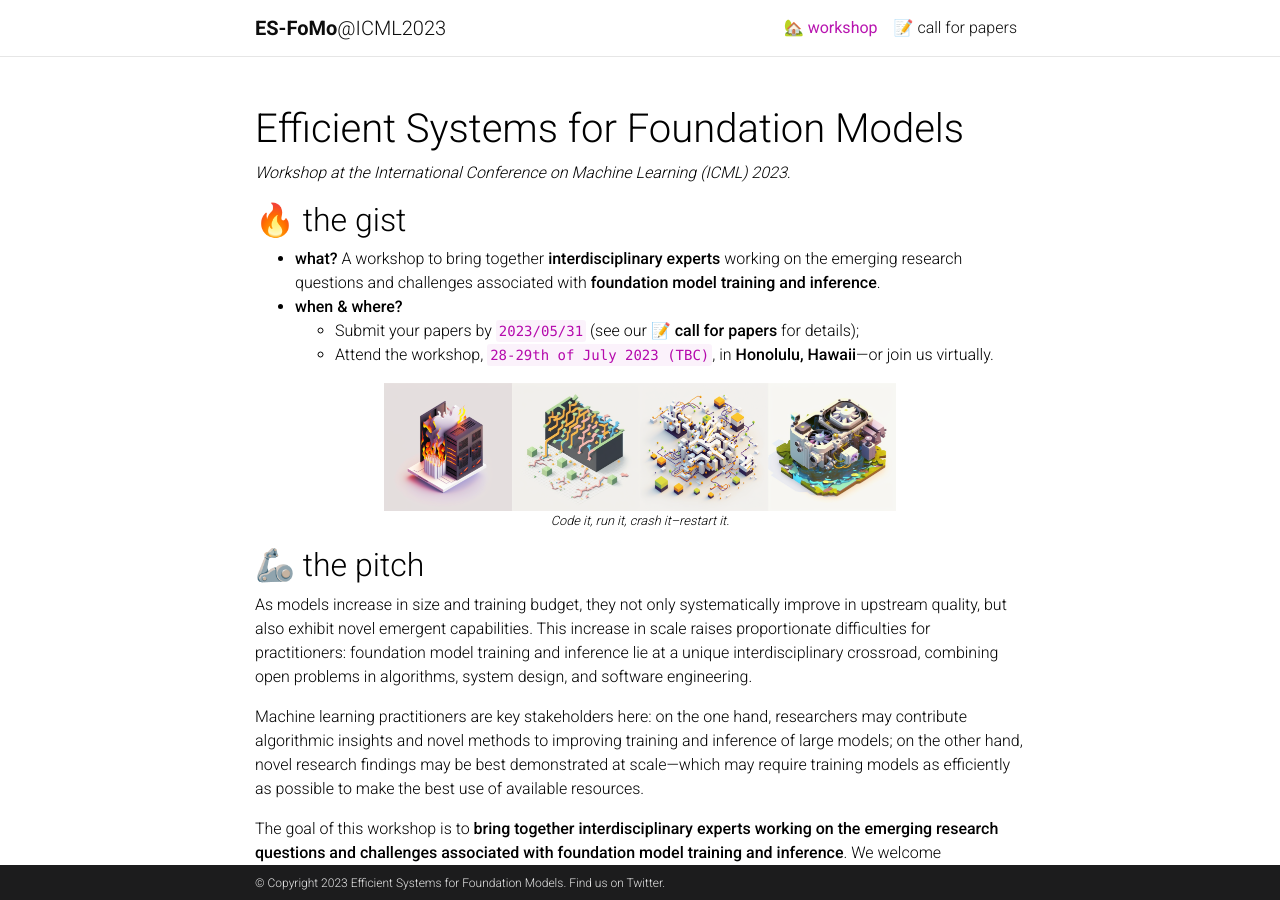
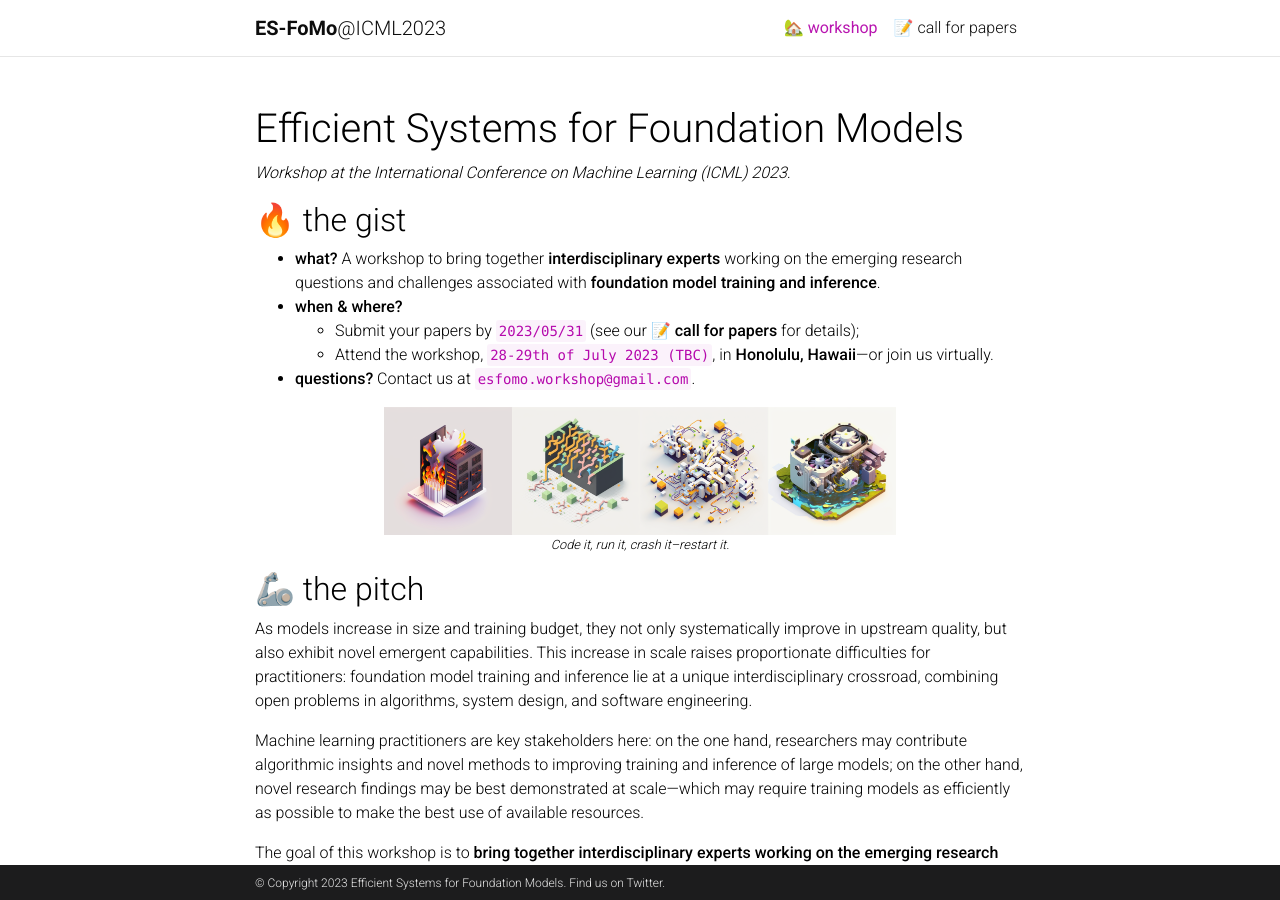
Before and after one commit to slippylolo/es-fomo.github.io, a Jekyll site: the page built from _pages/about.md, in a window 1280 px wide and 900 px high. Built offline with Jekyll 4.4.1, drawn with Linux system fonts in a browser that asks for light colours; full-size pictures stand in for the smaller copies a plugin makes; comment, search, counter and statistics services are not loaded; a style sheet for code colours, icons or effects is not loaded.

Commit message:
:sparkles: Add contact info

```diff
--- a/_pages/about.md
+++ b/_pages/about.md
@@ -10,6 +10,7 @@ subtitle: <i>Workshop at the International Conference on Machine Learning (ICML)
 * **when & where?**
   * Submit your papers by **`2023/05/31`** (see our [**📝 call for papers**](/call/) for details);
   * Attend the workshop, **`28-29th of July 2023 (TBC)`**, in **Honolulu, Hawaii**—or join us virtually.
+* **questions?** Contact us at `esfomo.workshop@gmail.com`.
 
 
 ![Banner](assets/img/banner.png){:width="512" .center-image}
```
Also changed, not shown: _pages/call.md (+1 -0 lines).
